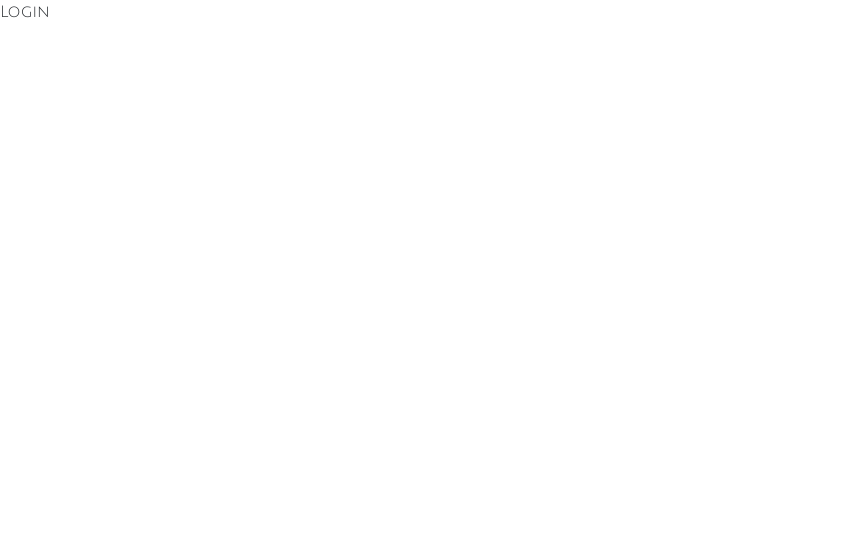
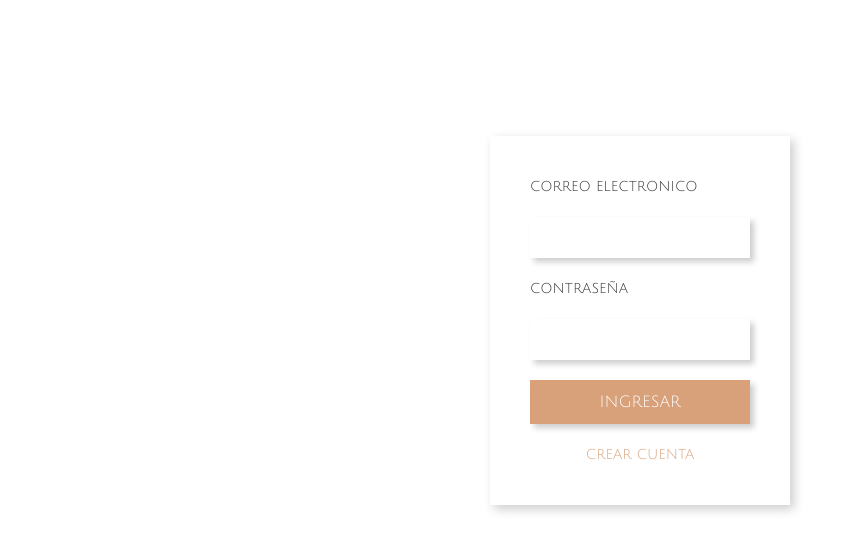
Before and after one commit to Giuul/TPI-2TUP1, a React (Vite) app: page /login in a window 1280 px wide. Shown: the top 552 px of the page, without its empty margins (0-859 px from the left). Built offline with nearby package versions, Linux system fonts and the light colour scheme.

Commit message:
agrego componente login

```diff
--- a/package.json
+++ b/package.json
@@ -25,6 +25,6 @@
     "eslint-plugin-react-hooks": "^5.1.0",
     "eslint-plugin-react-refresh": "^0.4.19",
     "globals": "^15.15.0",
-    "vite": "^6.2.0"
+    "vite": "^6.3.3"
   }
 }
--- a/src/assets/styles/styles.css
+++ b/src/assets/styles/styles.css
@@ -66,3 +66,56 @@ body {
     text-align: justify;
     margin: 30px;
 }
+
+.login-container {
+    display: flex;
+    justify-content: center;
+    align-items: center;
+    height: 80vh;
+    background-color: #ffffff;
+}
+
+.login-form {
+    display: flex;
+    flex-direction: column;
+    gap: 20px;
+    width: 300px;
+    padding: 40px;
+    background-color: #fff;
+    box-shadow: 4px 4px 10px rgba(0, 0, 0, 0.2);
+    color: #333;
+}
+
+.login-form label {
+    font-size: 14px;
+    font-weight: 500;
+}
+
+.login-form input {
+    padding: 10px;
+    border: none;
+    box-shadow: 4px 4px 6px rgba(0, 0, 0, 0.2);
+    font-size: 14px;
+}
+
+.login-form button {
+    background-color: #d8a17a;
+    color: white;
+    border: none;
+    padding: 10px;
+    font-size: 16px;
+    cursor: pointer;
+    box-shadow: 4px 4px 6px rgba(0, 0, 0, 0.2);
+    transition: background-color 0.3s;
+}
+
+.login-form button:hover {
+    background-color: #b87e5d;
+}
+
+.crear-cuenta {
+    text-align: center;
+    font-size: 14px;
+    color: #d8a17a;
+    text-decoration: none;
+}
--- /dev/null
+++ b/src/components/Form/LoginForm.jsx
@@ -0,0 +1,48 @@
+import React, { useState } from 'react'
+
+const LoginForm = ({ onSubmit }) => {
+
+    const [formData, setFormData] = useState({
+        email: "",
+        password: ""
+    });
+
+
+    const handleChange = (e) => {
+        setFormData({
+            ...formData,
+            [e.target.name]: e.target.value
+        });
+    };
+
+    const handleSubmit = (e) => {
+        e.preventDefault();
+        if (onSubmit) onSubmit(formData);
+    };
+
+    return (
+        <div className="login-container">
+            <form className="login-form" onSubmit={handleSubmit}>
+                <label>CORREO ELECTRONICO</label>
+                <input
+                    type="email"
+                    name="email"
+                    value={formData.email}
+                    onChange={handleChange}
+                />
+                <label>CONTRASEÑA</label>
+                <input
+                    type="password"
+                    name="password"
+                    value={formData.password}
+                    onChange={handleChange}
+                />
+                <button type="submit">INGRESAR</button>
+                <a href="/register" className="crear-cuenta">CREAR CUENTA</a>
+            </form>
+        </div>
+    );
+};
+
+
+export default LoginForm;
--- a/src/pages/Login.jsx
+++ b/src/pages/Login.jsx
@@ -1,9 +1,12 @@
-import React from 'react'
+import React from 'react';
+import LoginForm from '../components/Form/LoginForm';
 
 const Login = () => {
   return (
-    <div>Login</div>
-  )
-}
+    <div>
+      <LoginForm />
+    </div>
+  );
+};
 
-export default Login
+export default Login;
```
Also changed, not shown: 1 other file (tests, documents, lock files or other folders).
